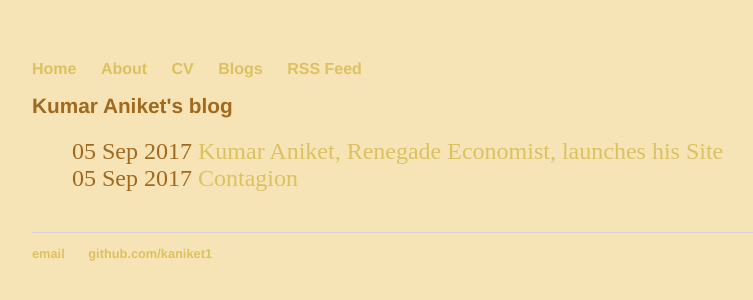
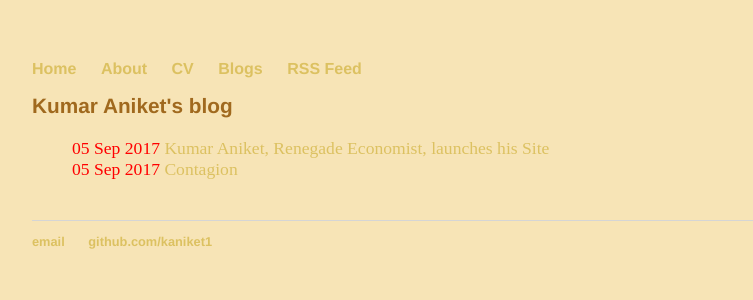
Before and after one commit to kaniket1/kaniket1.github.io, a Jekyll site: the page built from blog/index.html, in a window 1280 px wide. Shown: the top 300 px of the page, without its empty margins (128-881 px from the left). Built offline with Jekyll 4.4.1, drawn with Linux system fonts in a browser that asks for light colours.

Commit message:
Update main.css

```diff
--- a/css/main.css
+++ b/css/main.css
@@ -48,7 +48,8 @@ footer {
 
 ul.posts {
     margin: 20px auto 40px;
-    font-size: 1.5em;
+    font-size: 1.1em;
+    color: red;
 }
 
 ul.posts li {
```
